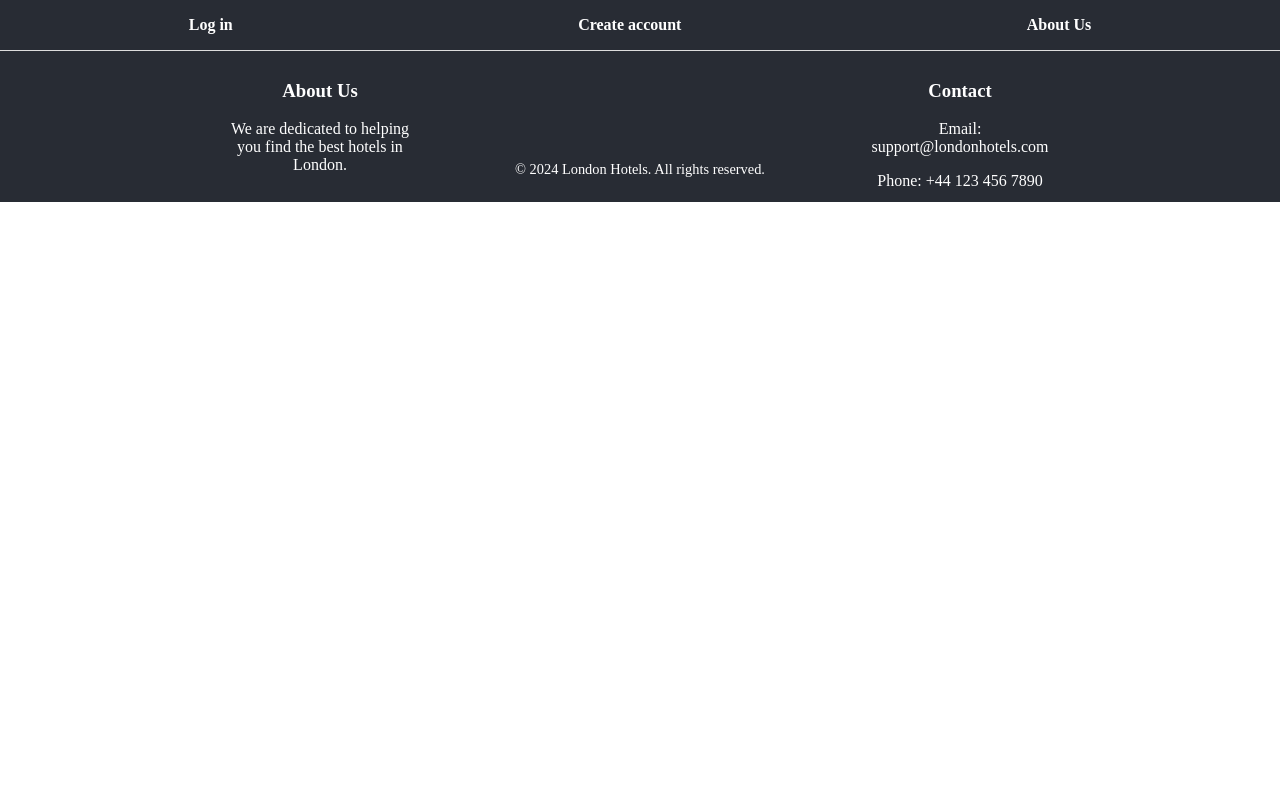
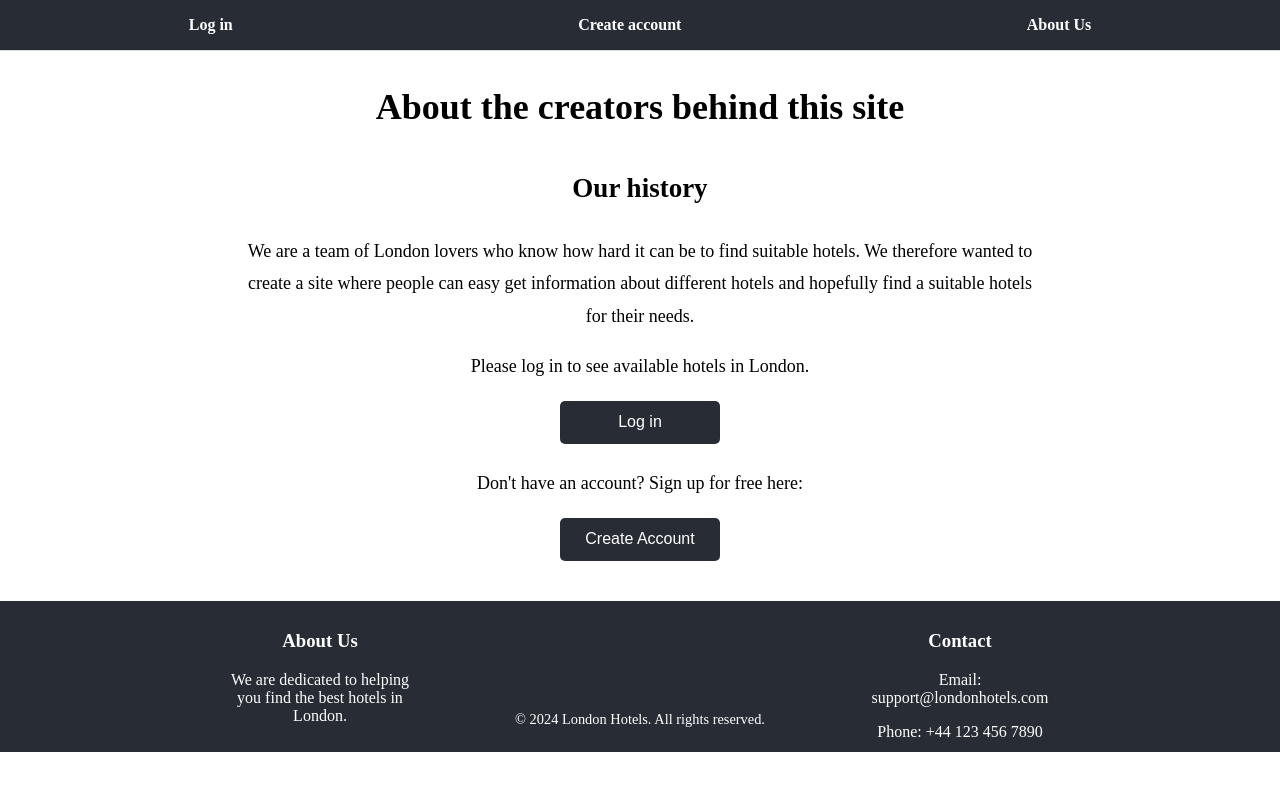
Before and after one commit to MalinJGit/london-hotels, a React (Vite) app in the folder frontend/: page /about in a window 1280 px wide. Shown: the top 790 px of the page. Built offline with nearby package versions, Linux system fonts and the light colour scheme.

Commit message:
Created and fixed the About us page and also did some small fixes for the Loginform on the homepage

```diff
--- a/frontend/src/App.tsx
+++ b/frontend/src/App.tsx
@@ -3,7 +3,7 @@ import { BrowserRouter as Router, Routes, Route } from 'react-router-dom';
 import HomePage from './pages/HomePage';
 import Footer from './components/Footer';
 import Navbar from './components/Navbar';
-// import AboutPage from './pages/AboutPage';
+import AboutUs from './pages/AboutUs';
 import Login from './components/Login';
 import SignupForm from './components/Signup';
 import LoggedIn from './pages/LoggedIn';
@@ -15,7 +15,7 @@ const App: React.FC = () => {
       <Navbar />
       <Routes>
         <Route path="/" element={<HomePage />} />
-        {/* <Route path="/about" element={<AboutPage />} /> */}
+        <Route path="/about" element={<AboutUs />} />
         <Route path="/login" element={<Login onLoginSuccess={function (): void {
           throw new Error('Function not implemented.');
         } } />} />
@@ -23,7 +23,9 @@ const App: React.FC = () => {
         <Route path="/favorites" element={<Favorites favoriteHotels={[]} favorites={[]} onFavorite={function (hotelId: number): void {
           throw new Error('Function not implemented.');
         } } />} />
-        <Route path="/signup" element={<SignupForm />} />
+        <Route path="/signup" element={<SignupForm onSignupSuccess={function (): void {
+          throw new Error('Function not implemented.');
+        } } />} />
       </Routes>
       <Footer />
     </Router>
--- a/frontend/src/components/Signup.tsx
+++ b/frontend/src/components/Signup.tsx
@@ -2,7 +2,11 @@ import React, { useState } from 'react';
 import axios from 'axios';
 import '../styles/SignupForm.css';
 
-const SignupForm: React.FC = () => {
+interface SignupFormProps {
+  onSignupSuccess: () => void;
+}
+
+const SignupForm: React.FC<SignupFormProps> = ({ onSignupSuccess }) => {
   const [email, setEmail] = useState('');
   const [password, setPassword] = useState('');
   const [error, setError] = useState<string | null>(null);
@@ -18,6 +22,8 @@ const SignupForm: React.FC = () => {
       });
       setMessage(response.data.message);
       setError(null);
+
+  onSignupSuccess();
     } catch (error: any) {
       setError(error.response?.data?.message || 'Något gick fel');
       setMessage(null);
--- /dev/null
+++ b/frontend/src/pages/AboutUs.tsx
@@ -0,0 +1,77 @@
+import React, { useState } from 'react'
+import { useNavigate } from 'react-router-dom';
+import LoginForm from '../components/LoginForm';
+import SignupForm from '../components/Signup';
+import '../styles/Aboutus-styles.css';
+
+
+const AboutUs: React.FC = () => {
+     const [showLoginModal, setShowLoginModal] = useState(false);
+      const [showSignupModal, setShowSignupModal] = useState(false);
+      const navigate = useNavigate();
+
+      const handleLoginSuccess = () => {
+        setShowLoginModal(false);
+        navigate('/logged-in');
+      };
+
+      const handleSignupSuccess = () => {
+        setShowSignupModal(false);
+        navigate('/');
+      };
+
+    return (
+        <div className="about-us-container">
+            <header className="about-us-header">
+                <h1>About the creators behind this site</h1>
+            </header>
+
+            <section className="about-us-content">
+                <h2>Our history</h2>
+                <p>
+                    We are a team of London lovers who know how hard it can be to find suitable hotels. We therefore wanted to create a site where people can easy get information about different hotels and hopefully find a suitable hotels for their needs.
+                </p>
+
+                <div>
+          <p>Please log in to see available hotels in London.</p>
+          <button className="login-button-about"
+          onClick={() => setShowLoginModal(true)}>Log in</button>
+        </div>
+
+        {showLoginModal && (
+          <div className="modal-overlay">
+          <div className="modal-content">
+            <button className="closeButton" onClick={() => setShowLoginModal(false)}>
+              &times;
+            </button>
+            <LoginForm onLoginSuccess={handleLoginSuccess} />
+          </div>
+        </div>
+      )}
+
+        <div>
+          <p>Don't have an account? Sign up for free here:</p>
+          <button
+            className="signup-button-about"
+            onClick={() => setShowSignupModal(true)}
+          >
+            Create Account
+          </button>
+        </div>
+
+        {showSignupModal && (
+          <div className="modal-overlay">
+          <div className="modal-content">
+            <button className="closeButton" onClick={() => setShowSignupModal(false)}>
+              &times;
+            </button>
+            <SignupForm onSignupSuccess={handleSignupSuccess} />
+          </div>
+        </div>
+      )}
+    </section>
+  </div>
+);
+};
+
+export default AboutUs;
--- a/frontend/src/pages/FavoriteHotels.tsx
+++ b/frontend/src/pages/FavoriteHotels.tsx
@@ -1,4 +1,4 @@
-// Exempel på komponenten FavoriteHotels
+
 import React from 'react';
 
 interface FavoriteHotelsProps {
--- a/frontend/src/pages/HomePage.tsx
+++ b/frontend/src/pages/HomePage.tsx
@@ -1,4 +1,5 @@
 import React, { useState } from 'react';
+import { useNavigate } from 'react-router-dom';
 import Header from '../components/Header';
 import LoginForm from '../components/LoginForm';
 import '../styles/HomePage.css';
@@ -8,13 +9,18 @@ import SignupForm from '../components/Signup';
 const HomePage: React.FC = () => {
   const [showLoginModal, setShowLoginModal] = useState(false);
   const [showSignupModal, setShowSignupModal] = useState(false);
+  const [ isLoggedIn,setIsLoggedIn] = useState(false);
+  const navigate = useNavigate();
 
   const handleLoginSuccess = () => {
     setShowLoginModal(false);
+    setIsLoggedIn(true);
+    navigate("/logged-in");
   };
 
   const handleSignupSuccess = () => {
     setShowSignupModal(false);
+    navigate("/");
   };
 
   return (
@@ -69,7 +75,7 @@ const HomePage: React.FC = () => {
               >
                 &times;
               </button>
-              <SignupForm />
+              <SignupForm onSignupSuccess={handleSignupSuccess}/>
             </div>
           </div>
         )}
--- a/frontend/src/pages/LoggedIn.tsx
+++ b/frontend/src/pages/LoggedIn.tsx
@@ -1,7 +1,7 @@
 import React, { useState, useEffect } from 'react';
 import HotelList from '../components/HotelList';
 import FavoriteHotels from '../pages/FavoriteHotels';
-import { fetchHotels, fetchFavorites, addFavorite, deleteFavorite } from '../services/hotelService'; // Lägg till addFavorite och deleteFavorite
+import { fetchHotels, fetchFavorites, addFavorite, deleteFavorite } from '../services/hotelService';
 import '../styles/LoggedIn-styles.css';
 import '../styles/Footer-styles.css';
 import '../styles/Button.css';
@@ -12,6 +12,7 @@ const LoggedIn: React.FC = () => {
   const [error, setError] = useState<string | null>(null);
   const [token, setToken] = useState<string | null>(null);
   const [favorites, setFavorites] = useState<number[]>([]);
+
 
   useEffect(() => {
     const savedToken = localStorage.getItem('token');
--- /dev/null
+++ b/frontend/src/styles/Aboutus-styles.css
@@ -0,0 +1,80 @@
+
+.modal-overlay {
+    position: fixed;
+    top: 0;
+    left: 0;
+    width: 100vw;
+    height: 100vh;
+    background-color: rgba(0, 0, 0, 0.5);
+    display: flex;
+    justify-content: center;
+    align-items: center;
+    z-index: 1000;
+}
+
+  .modal-content {
+    background-color: #fff;
+    padding: 20px;
+    border-radius: 8px;
+    box-shadow: 0 4px 6px rgba(0, 0, 0, 0.1);
+    width: 90%;
+    max-width: 400px;
+    position: relative;
+    z-index: 1001;
+  }
+
+  .closeButton {
+    position: absolute;
+    top: 10px;
+    right: 10px;
+    background: none;
+    border: none;
+    font-size: 20px;
+    cursor: pointer;
+  }
+
+  .about-us-container {
+    max-width: 800px;
+  line-height: 1.8;
+  font-size: 18px;
+  text-align: center;
+  word-wrap: break-word;
+  align-items: center;
+  justify-content: center;
+  text-align: center;
+  margin: 0 auto;
+  }
+
+  .login-button-about {
+    width: 20%;
+    padding: 0.8rem;
+    font-size: 1rem;
+    color: #ffffff;
+    background-color: #282c34;
+    border: none;
+    border-radius: 5px;
+    cursor: pointer;
+    transition: background-color 0.3s ease;
+    margin-bottom: 5px;
+  }
+
+  .login-button-about:hover {
+    background-color: #344056;
+  }
+
+  .signup-button-about {
+    width: 20%;
+    padding: 0.8rem;
+    font-size: 1rem;
+    color: #ffffff;
+    background-color: #282c34;
+    border: none;
+    border-radius: 5px;
+    cursor: pointer;
+    transition: background-color 0.3s ease;
+    margin-bottom: 40px;
+  }
+
+  .signup-button-about:hover {
+    background-color: #344056;
+  }
--- a/frontend/src/styles/SignupForm.css
+++ b/frontend/src/styles/SignupForm.css
@@ -1,11 +1,11 @@
-.signup-container {
+/* .signup-container {
     display: flex;
     justify-content: center;
     align-items: center;
     min-height: 100vh;
     background-color: #f4f4f9;
     font-family: Arial, sans-serif;
-  }
+  } */
 
   .signup-form {
     background-color: #ffffff;
```
Also changed, not shown: frontend/src/pages/UserProfile.tsx (deleted).
